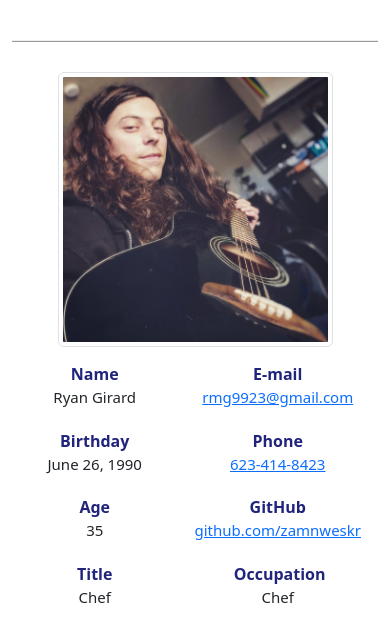
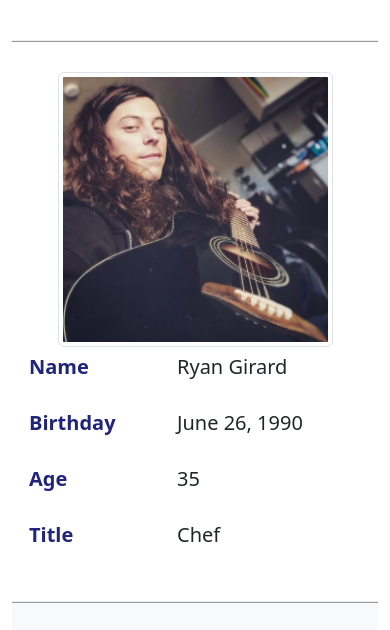
Before and after one commit to zamnweskr/portfoliproject2, a website built with Parcel: page about.html in a window 390 px wide. Shown: the part 203-833 px from the top of the page. Built offline with nearby package versions, Linux system fonts and the light colour scheme.

Commit message:
Worked more on about me page, added more media breakpoint text alignment

```diff
--- a/about.html
+++ b/about.html
@@ -48,56 +48,38 @@
         </div>
     </nav>
 
-    <main class="container">
+    <main>
+        <div class="container">
             <div class="row row-content">
                 <div class="col">
                     <h2>About Me</h2>
                 </div>
             </div>
-        <div class="row row-content">
-            <div class="col-12 col-md-6 align-self-center">
+            <div class="row row-content flex-row-reverse">
+                <div class="col-12 col-sm-5 col-md-5 col-lg-6 align-self-center">
                     <div class="d-flex aboutMe-pic">
                         <img class="img-thumbnail" src="images/ryanguitar2.jpg" width="275rem">
                     </div>
                 </div>
-            <div class="col col-md-3 align-self-center about-list">
-                <div class="media">
+                <div class="col col-sm-7 col-md-7 col-lg-4 align-self-center about-list">
+                    <div class="media d-flex">
                         <label>Name</label>
                         <p>Ryan Girard</p>
                     </div>
-                <div class="media">
+                    <div class="media d-flex text-nowrap">
                         <label>Birthday</label>
                         <p>June 26, 1990</p>
                     </div>
-                <div class="media">
+                    <div class="media d-flex">
                         <label>Age</label>
                         <p>35</p>
                     </div>
-                <div class="media">
+                    <div class="media d-flex">
                         <label>Title</label>
                         <p>Chef</p>
                     </div>
                 </div>
-            <div class="col col-md-3 align-self-center about-list">
-                <div class="media">
-                    <label>E-mail</label>
-                    <a href="mailto:rmg9923@gmail.com"><p>rmg9923@gmail.com</p></a>
             </div>
-                <div class="media">
-                    <label>Phone</label>
-                    <a href="tel"><p>623-414-8423</p></a>
-                </div>
-                <div class="media">
-                    <label>GitHub</label>
-                    <a href="https://github.com/zamnweskr" target="_blank" ><p>github.com/zamnweskr</p></a>
-                </div>
-                <div class="media">
-                    <label>Occupation</label>
-                    <p>Chef</p>
-                </div>
-            </div>
-        </div>
-
     </main>
 
     <footer>
--- a/css/styles.css
+++ b/css/styles.css
@@ -39,10 +39,11 @@ h3 {
         justify-content: space-around;
     }
 
-    div[class=media] {
-        text-align: center;
-        margin-top: 10px;
+    .about-list {
+        padding-left: 70px;
+        margin-top: 15px;
     }
+
 }
 
 .about-list .media {
@@ -52,12 +53,12 @@ h3 {
 .about-list label {
     color: #20247b;
     font-weight: 600;
+    font-size: 20px;
     width: 88px;
-    margin: 0;
     position: relative;
 }
 
 .about-list p {
-    margin: 0;
-    font-size: 15px;
+    margin-left: 60px;
+    font-size: 20px;
 }
```
Also changed, not shown: index.html (+2 -2 lines). Lines whose indentation alone changed are shown as unchanged.
